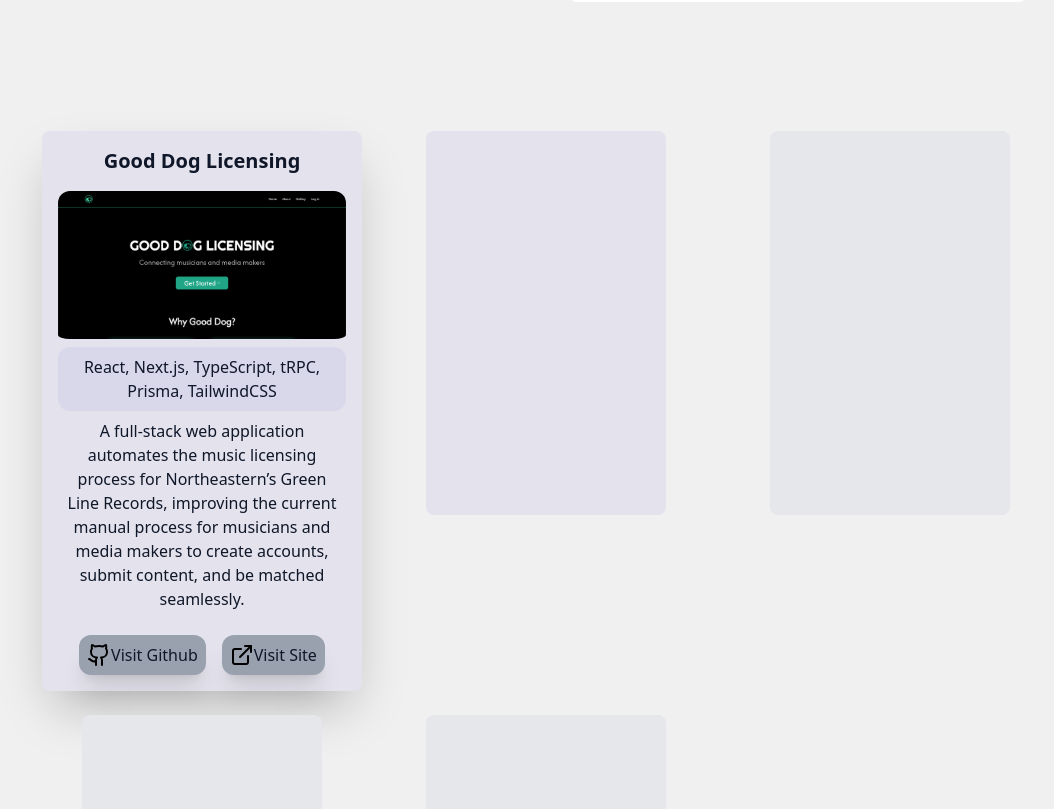
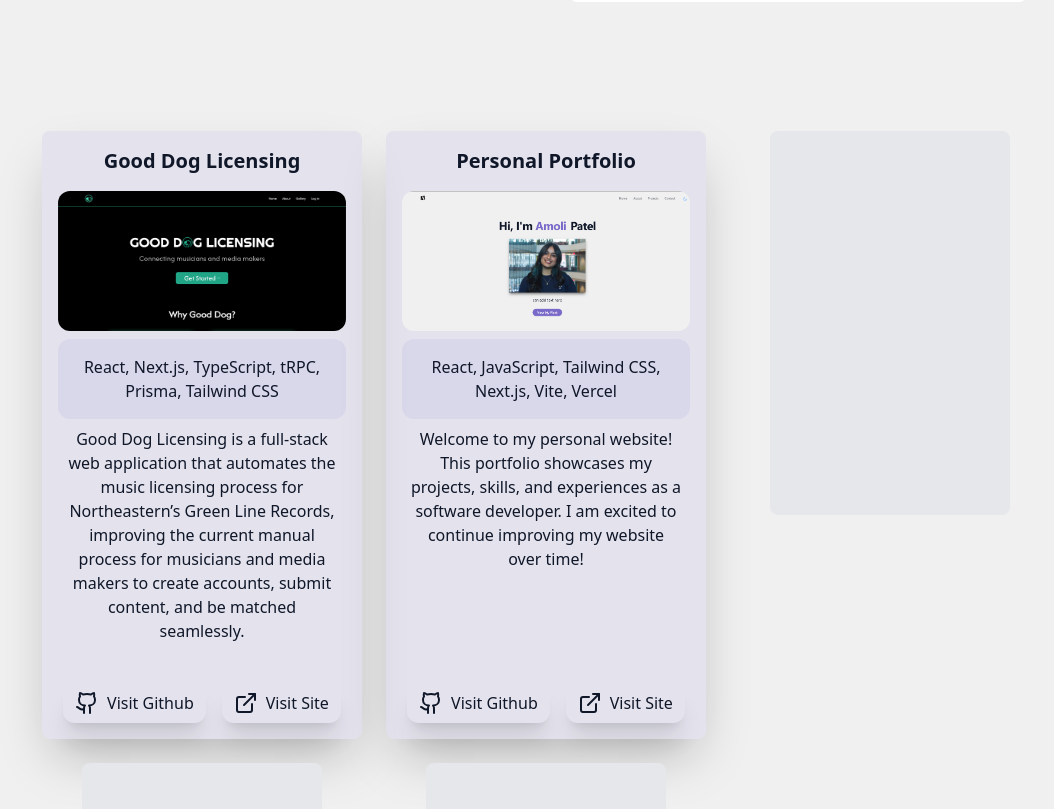
Before and after one commit to amolipatel05/my-personal-site, a React (Vite) app in the folder amoli-patel-personal-portfolio/: page / in a window 1280 px wide. Shown: the part 1627-2436 px from the top of the page, without its empty margins (94-1148 px from the left). Built offline with nearby package versions, Linux system fonts and the light colour scheme.

Commit message:
Added a project card for Personal Portfolio

```diff
--- a/amoli-patel-personal-portfolio/src/components/ProjectsSection.jsx
+++ b/amoli-patel-personal-portfolio/src/components/ProjectsSection.jsx
@@ -6,57 +6,95 @@
       id="projects"
       className="scroll-mt-28 relative min-h-screen flex flex-col items-center justify-center px-4"
     >
-      <div className="grid grid-cols-1 gap-6 mx-auto justify-items-center bg-background py-8 dark:bg-background-dark mdlg:grid-cols-2 xl:grid-cols-3 w-fit">
-        <div className="shadow-2xl bg-primary/10 h-140 w-80 rounded-lg ">
-          <h1 className="pt-4 font-semibold text-xl "> Good Dog Licensing</h1>
-          <div className="p-4">
+      <div className="grid grid-cols-1 gap-6 mx-auto justify-items-center items-stretch bg-background py-8 dark:bg-background-dark mdlg:grid-cols-2 xl:grid-cols-3 w-fit">
+        {/* Good Dog Licensing project card */}
+        <div className="flex flex-col shadow-2xl bg-primary/10 h-full w-80 rounded-lg ">
+          <h1 className="pt-4 font-semibold text-xl "> Good Dog Licensing </h1>
+          <div className="p-4 flex-1">
             <img
               src="/images/gdl.png"
               alt="Good Dog Licensing"
-              className="overflow-hidden rounded-xl pb-2 card-hover"
+              className="overflow-hidden h-35 w-full rounded-xl mb-2 card-hover"
             ></img>
-            <div className="bg-primary/10 rounded-xl p-2 align">
+            <div className="bg-primary/10 rounded-xl p-4 align">
               <p className="text-center">
-                React, Next.js, TypeScript, tRPC, Prisma, TailwindCSS
+                React, Next.js, TypeScript, tRPC, Prisma, Tailwind CSS
               </p>
             </div>
             <p className="p-2 ">
-              A full-stack web application automates the music licensing process
-              for Northeastern’s Green Line Records, improving the current
-              manual process for musicians and media makers to create accounts,
-              submit content, and be matched seamlessly.
+              Good Dog Licensing is a full-stack web application that automates
+              the music licensing process for Northeastern’s Green Line Records,
+              improving the current manual process for musicians and media
+              makers to create accounts, submit content, and be matched
+              seamlessly.
             </p>
-
-            <div className="flex justify-center p-4 gap-4">
-              {/* Open Github for Good Dog Licensing */}
+          </div>
+          <div className="mt-auto flex justify-center p-4 gap-4">
             <a
               href="https://github.com/sandboxnu/good-dog-licensing"
               target="_blank"
               rel="noopener noreferrer"
+              className="inline-flex items-center gap-2 shadow-xl primary-text px-3 py-2 rounded-xl card-hover"
             >
-                {" "}
-                <div className="shadow-xl bg-gray-400 p-2 rounded-xl hover:scale-110 transition-transform duration-300 flex justify-center">
-                  <Github className="h-6 w-6 text-black" />
-                  <p className="">Visit Github</p>
-                </div>
+              <Github className="h-6 w-6 primary-text" />
+              <span>Visit Github</span>
             </a>
-              {/* Open website for Good Dog Licensing */}
+
             <a
               href="https://good-dog-licensing.vercel.app/"
               target="_blank"
               rel="noopener noreferrer"
+              className="inline-flex items-center gap-2 shadow-xl primary-text px-3 py-2 rounded-xl card-hover"
             >
-                {" "}
-                <div className="shadow-xl bg-gray-400 p-2 rounded-xl hover:scale-110 transition-transform duration-300 flex justify-center">
-                  <ExternalLink className="h-6 w-6 text-black" />
-                  <p className="">Visit Site</p>
-                </div>
+              <ExternalLink className="h-6 w-6 primary-text" />
+              <span>Visit Site</span>
             </a>
           </div>
         </div>
+
+        {/* Personal Portfolio project card */}
+        <div className="flex flex-col shadow-2xl bg-primary/10 h-full w-80 rounded-lg ">
+          <h1 className="pt-4 font-semibold text-xl "> Personal Portfolio</h1>
+          <div className="p-4 flex-1">
+            <img
+              src="/images/personal_portfolio.png"
+              alt="Personal Portfolio"
+              className="overflow-hidden rounded-xl h-35 w-full mb-2 card-hover"
+            ></img>
+            <div className="bg-primary/10 rounded-xl p-4 align">
+              <p className="text-center">
+                React, JavaScript, Tailwind CSS, Next.js, Vite, Vercel
+              </p>
+            </div>
+            <p className="p-2 ">
+              Welcome to my personal website! This portfolio showcases my
+              projects, skills, and experiences as a software developer. I am
+              excited to continue improving my website over time!
+            </p>
+          </div>
+          <div className="mt-auto flex justify-center p-4 gap-4">
+            <a
+              href="https://github.com/amolipatel05/my-personal-site"
+              target="_blank"
+              rel="noopener noreferrer"
+              className="inline-flex items-center gap-2 shadow-xl primary-text px-3 py-2 rounded-xl card-hover"
+            >
+              <Github className="h-6 w-6 primary-text" />
+              <span>Visit Github</span>
+            </a>
+
+            <a
+              href="https://amolipatel.com"
+              target="_blank"
+              rel="noopener noreferrer"
+              className="inline-flex items-center gap-2 shadow-xl primary-text px-3 py-2 rounded-xl card-hover"
+            >
+              <ExternalLink className="h-6 w-6 primary-text" />
+              <span>Visit Site</span>
+            </a>
+          </div>
         </div>
 
-        <div className="bg-primary/10 h-96 w-60 rounded-lg"></div>
         <div className="bg-gray-200 h-96 w-60 rounded-lg dark:bg-gray-700"></div>
         <div className="bg-gray-200 h-96 w-60 rounded-lg dark:bg-gray-700"></div>
         <div className="bg-gray-200 h-96 w-60 rounded-lg dark:bg-gray-700"></div>
--- a/amoli-patel-personal-portfolio/src/index.css
+++ b/amoli-patel-personal-portfolio/src/index.css
@@ -89,13 +89,7 @@
 
     --border: 213 32% 91%;
 
-    --blob-1: #f7f5f0;
-    --blob-2: #332e34;
-    --blob-3: #a1a998;
-    --blob-4: #f1eadc;
-    --blob-5: #5e2011;
-    --blob-6: #d2b7ae;
-    --blob-7: #bacebc;
+    --primary-text: 0, 100%, 0%;
   }
 
   /* Dark mode */
@@ -109,6 +103,8 @@
     --primary-foreground: 213 31% 91%;
 
     --border: 217 33% 20%;
+
+    --primary-text: 0, 100%, 100%;
   }
 
   * {
```
Also changed, not shown: amoli-patel-personal-portfolio/public/images/personal_portfolio.png (added). Lines whose indentation alone changed are shown as unchanged.
